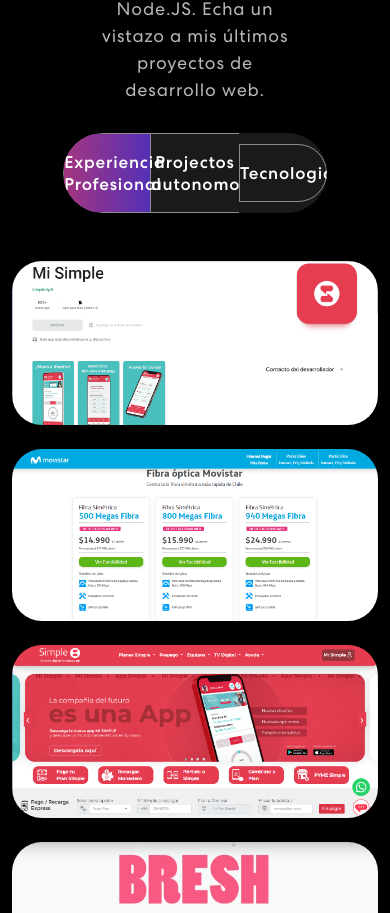
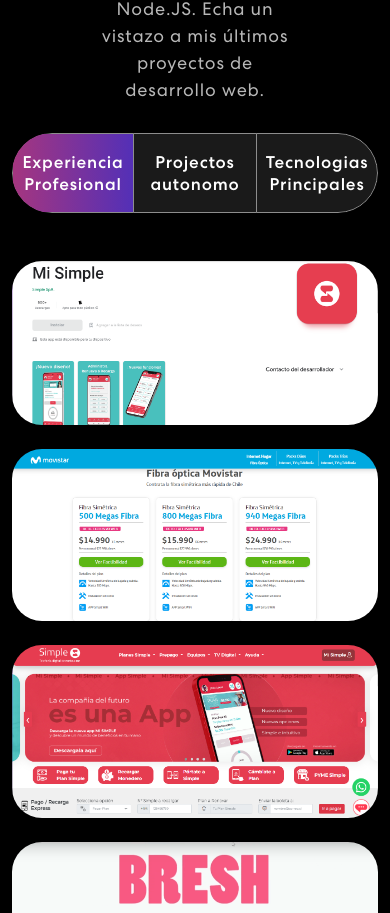
Before and after one commit to Kevinekisde/Portafolio-nuevo, a React (Create React App) app: page / in a window 390 px wide. Shown: the part 1714-2627 px from the top of the page. Built offline with nearby package versions, Linux system fonts and the light colour scheme.

Commit message:
Cambios en css

```diff
--- a/src/App.css
+++ b/src/App.css
@@ -372,6 +372,11 @@
   background-color: rgb(255 255 255 / 10%);
   overflow: hidden;
 }
+@media (max-width: 767px) {
+  .project .nav.nav-pills {
+    width: 100%;
+  }
+}
 .project .nav.nav-pills .nav-item {
   width: 33.33333%;
 }
--- a/src/Components/Projects.js
+++ b/src/Components/Projects.js
@@ -70,7 +70,7 @@
                                 </Nav.Item>
                                 <Nav.Item>
                                     <Nav.Link eventKey="third" >
-                                        Tecnologias
+                                        Tecnologias Principales
                                     </Nav.Link>
                                 </Nav.Item>
                             </Nav>
```
